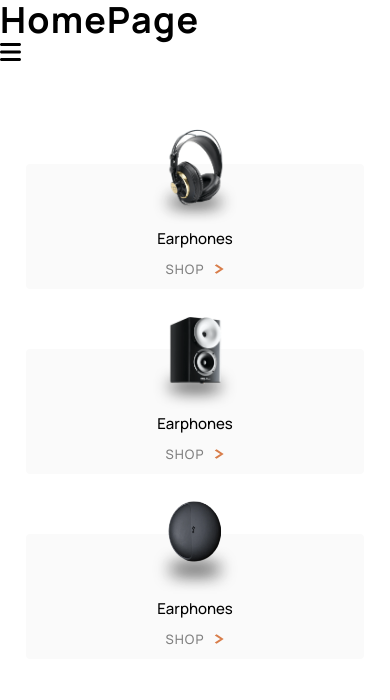
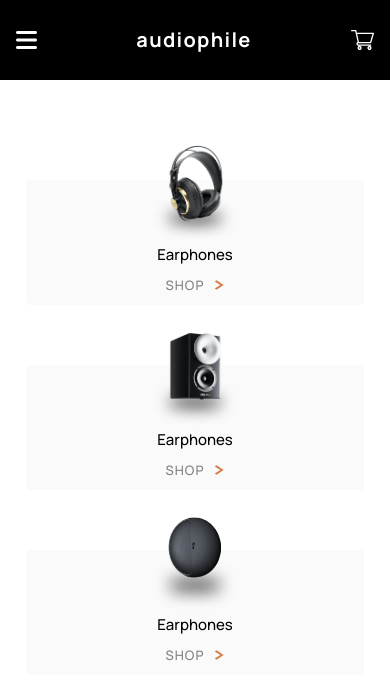
Before and after one commit to BilalHassen/audiophile-web-site, a React (Vite) app: page / in a window 390 px wide. Shown: the top 700 px of the page. Built offline with nearby package versions, Linux system fonts and the light colour scheme.

Commit message:
add styling for Header component for mobile small screen size

```diff
--- a/src/Components/Header/Header.jsx
+++ b/src/Components/Header/Header.jsx
@@ -1,11 +1,14 @@
 import { FontAwesomeIcon } from "@fortawesome/react-fontawesome";
 import { faBars } from "@fortawesome/free-solid-svg-icons";
+import cartIcon from "../../assets/shared/desktop/icon-cart.svg";
 import "./Header.scss";
 export default function Header() {
   return (
     <>
       <section className="header">
         <FontAwesomeIcon icon={faBars} className="header__icon" />
+        <h1 className="header__title">audiophile</h1>
+        <img classname="header__cart-icon" src={cartIcon} alt="cart-icon"></img>
       </section>
     </>
   );
--- a/src/Components/Header/Header.scss
+++ b/src/Components/Header/Header.scss
@@ -1,6 +1,29 @@
+@use "../../styles/partials/mixins" as *;
+@use "../../styles/partials/variables" as *;
+
 .header {
+  background-color: black;
   margin-bottom: 10rem;
+  display: flex;
+  padding-left: 1.6rem;
+  padding-right: 1.6rem;
+  padding-top: 2rem;
+  padding-bottom: 2rem;
+  align-items: center;
+  justify-content: space-between;
+
   &__icon {
     font-size: 24px;
+    color: white;
+  }
+
+  &__title {
+    color: white;
+    font-size: 2rem;
+    font-weight: 700;
+  }
+
+  &__cart-icon {
+    font-size: 20px;
   }
 }
--- a/src/Pages/HomePage/HomePage.jsx
+++ b/src/Pages/HomePage/HomePage.jsx
@@ -5,7 +5,6 @@ import "./HomePage.scss";
 export default function Home() {
   return (
     <>
-      <h1>HomePage</h1>
       <Header />
       <Nav />
     </>
```
